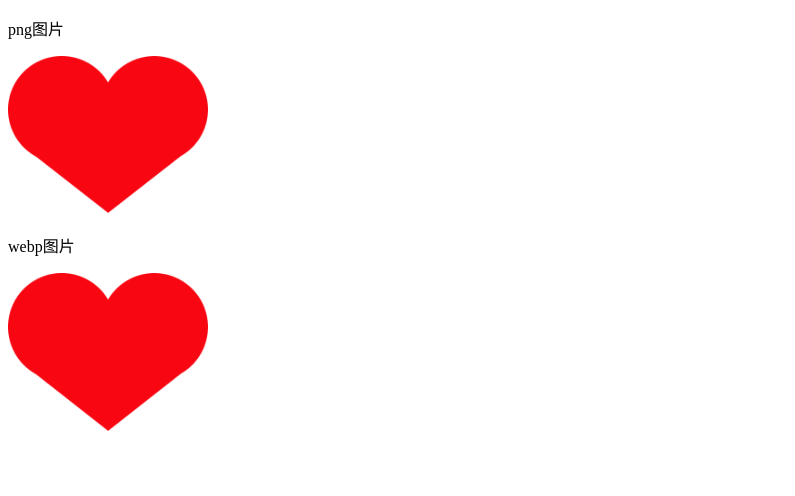
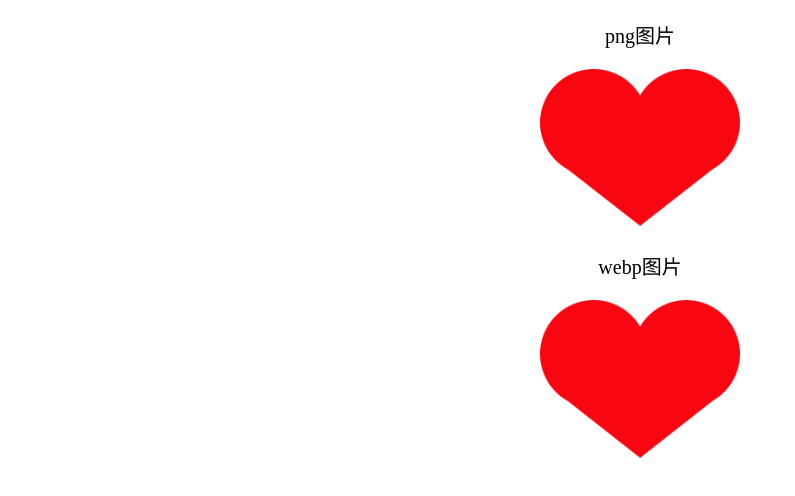
Before and after one commit to linqj/webp, a plain HTML site: page index.html in a window 1280 px wide. Shown: the whole page, without its empty margins (0-795 px from the left). Drawn offline with Linux system fonts and the light colour scheme.

Commit message:
dsghdfjgh

```diff
--- a/index.html
+++ b/index.html
@@ -11,6 +11,11 @@ function check_support_webp() {
 let isSupportWebp = check_support_webp();
     </script>
     <style>
+        .div{
+            margin:0 auto;
+            font-size:20px;
+            text-align: center;
+        }
         .img{
             width:200px;
             height:auto;
@@ -19,12 +24,12 @@ let isSupportWebp = check_support_webp();
 </head>
 <body>
     <div>
-        <p>png图片</p>
-        <img src="./star.png" alt="" class="img">
-        <p>webp图片</p>
-        <img src="./star.webp" alt="" class="img">
+            <div class='div'>
+                    <p>png图片</p>
+                    <img src="./star.png" alt="" class="img">
+                    <p>webp图片</p>
+                    <img src="./star.webp" alt="" class="img">
+                </div>
     </div>
-
-
 </body>
 </html>
```
